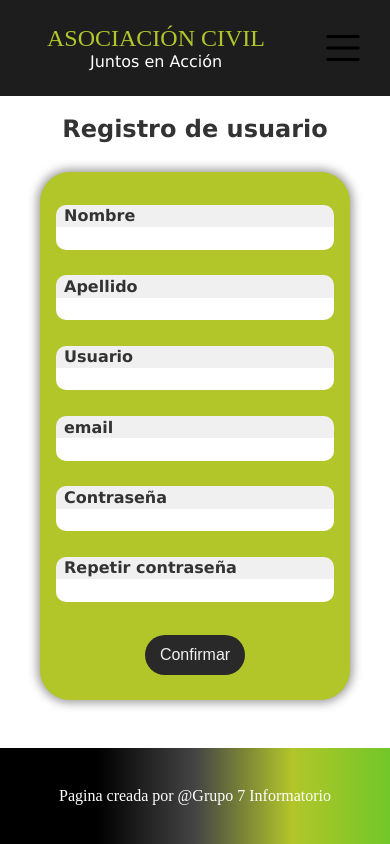
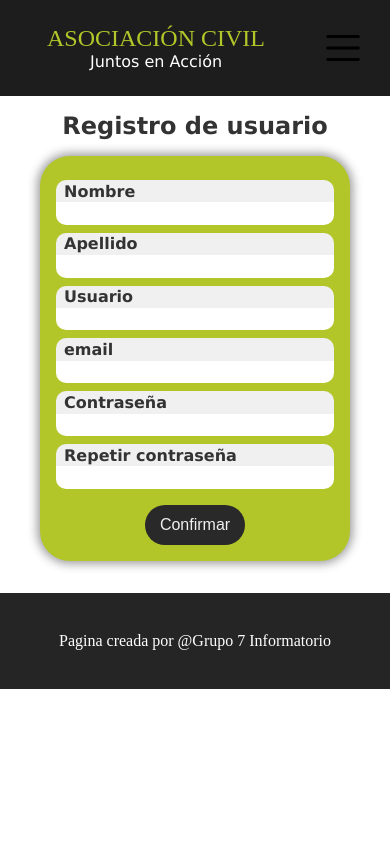
Before and after one commit to pascualSilvestri/asociacion_juntos_en_accion, a Django app: page /Usuario/registro/ in a window 390 px wide. Run offline with Django 3.2, Linux system fonts and the light colour scheme.

Commit message:
retocando los form y color del footer

```diff
--- a/blog/static/css/footer/footer.css
+++ b/blog/static/css/footer/footer.css
@@ -1,7 +1,8 @@
 footer{
     width: 100%;
     height: 6rem;
-    background: linear-gradient(90deg, #000 25%,#444 50%,#b2c629 75%,#72c629 100%);
+    /* background: linear-gradient(90deg, #000 25%,#444 50%,#b2c629 75%,#72c629 100%); */
+    background-color: var(--fondo-main);
     display: flex;
     justify-content: center;
     align-items: center;
--- a/blog/static/css/forms/forms.css
+++ b/blog/static/css/forms/forms.css
@@ -9,9 +9,10 @@
     color: #333;
     font-size: 2rem;
 }
+
 .main-registrar{
     width: 100%;
-    height: calc(100% - 12rem);
+    height: auto;
     display: flex;
     justify-content: center;
     align-items: center;
@@ -134,6 +135,11 @@
 
 @media only screen and (max-width: 768px){
 
+    .main-registrar{
+
+        height: auto;
+    }
+
     .form-registrar{
         width: 90%;
         height: 90%;
@@ -169,6 +175,7 @@
     .mb-4{
         margin-top: 2rem;
         font-size: 1.5rem;
+        margin-bottom: 1.5rem;
     }
     .img-forms{
         display: none;
@@ -176,7 +183,7 @@
 
     .form-registrar{
         width: 100%;
-        height: 90%;
+        height: auto;
     }
 
     .img-forms{
--- a/blog/static/css/global.css
+++ b/blog/static/css/global.css
@@ -3,6 +3,7 @@
     --fondo-principal:#b2c629;
     --fondo-header:rgb(29,29,29);
     --fondo-nav:rgb(41,41,41);
+    --fondo-main:rgb(37,37,37);
     --family-verdana:Verdana ,Geneva, Tahoma, sans-serif;
     --family-georgia:Georgia,"Time New Roman", Times, serif;
 }
--- a/blog/static/css/main/main.css
+++ b/blog/static/css/main/main.css
@@ -9,7 +9,7 @@ main{
     display: flex;
     justify-content: space-between;
     align-items: center;
-    background-color: rgb(37, 37, 37);
+    background-color: var(--fondo-main);
 }
 
 .main_card_contenedor{
@@ -59,6 +59,9 @@ main{
 
     .card_info{
         height: auto;
+    }
+    .card_info h2{
+        font-size: 1.5rem;
     }
     .card_info p{
         font-size: .7rem;
```
Also changed, not shown: blog/blog/db.sqlite3.
